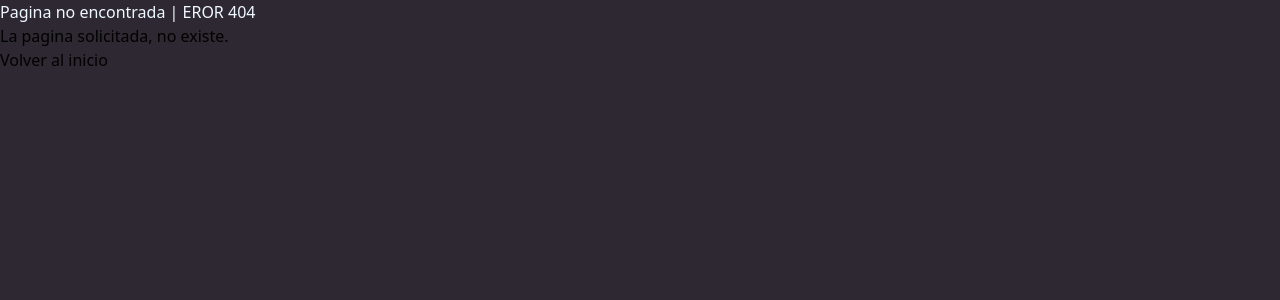
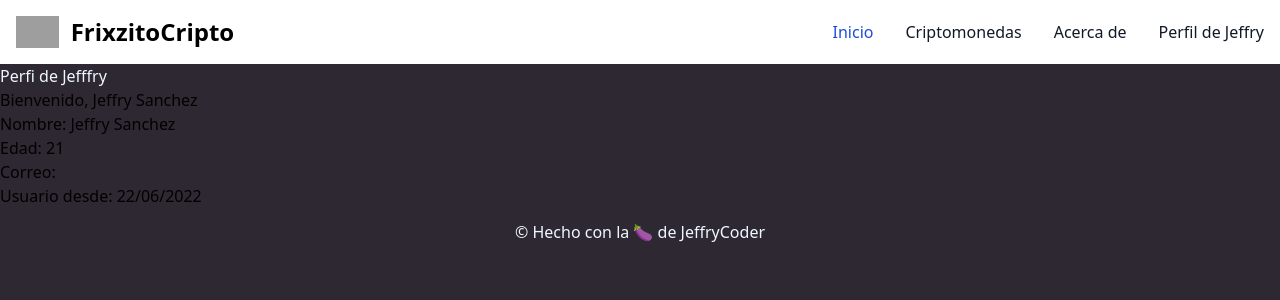
Before and after one commit to JeffryCoder/edteam, a React (Vite) app in the folder reactDesdeCero/proyecto-del-curso/: page /perfil in a window 1280 px wide. Before the commit this address had no page. Shown: the top 300 px of the page. Built offline with nearby package versions, Linux system fonts and the light colour scheme; grey boxes are pictures that could not be loaded.

Commit message:
Integrando nueva pestana de perfil

```diff
--- /dev/null
+++ b/reactDesdeCero/proyecto-del-curso/src/components/Perfil.jsx
@@ -0,0 +1,17 @@
+const Perfil = () => {
+  return (
+
+    <div>
+      <h1>Perfi de Jefffry</h1>
+      <p>Bienvenido, Jeffry Sanchez</p>
+      <div>
+        <p>Nombre: Jeffry Sanchez</p>
+        <p>Edad: 21</p>
+        <p>Correo:</p>
+        <p>Usuario desde: 22/06/2022</p>
+      </div>
+    </div>
+  )
+}
+
+export default Perfil
--- a/reactDesdeCero/proyecto-del-curso/src/components/menu/Menu.jsx
+++ b/reactDesdeCero/proyecto-del-curso/src/components/menu/Menu.jsx
@@ -25,6 +25,9 @@ const Menu = () => {
             <li>
               <a href='#' className='block py-2 pl-3 pr-4 text-gray-900 rounded hover:bg-gray-100 md:hover:bg-transparent md:border-0 md:hover:text-blue-700 md:p-0 dark:text-white md:dark:hover:text-blue-500 dark:hover:bg-gray-700 dark:hover:text-white md:dark:hover:bg-transparent'>Acerca de</a>
             </li>
+            <li>
+              <NavLink to='/perfil' className='block py-2 pl-3 pr-4 text-gray-900 rounded hover:bg-gray-100 md:hover:bg-transparent md:border-0 md:hover:text-blue-700 md:p-0 dark:text-white md:dark:hover:text-blue-500 dark:hover:bg-gray-700 dark:hover:text-white md:dark:hover:bg-transparent'>Perfil de Jeffry</NavLink>
+            </li>
           </ul>
         </div>
       </div>
--- a/reactDesdeCero/proyecto-del-curso/src/main.jsx
+++ b/reactDesdeCero/proyecto-del-curso/src/main.jsx
@@ -6,11 +6,15 @@ import Pagina404 from './components/Pagina404.jsx'
 import PlantillaRoot from './components/PlantillaRoot.jsx'
 import Home from './components/Home.jsx'
 import PaginaUnicaCriptomoneda from './components/PaginaUnicaCriptomoneda.jsx'
+import Perfil from './components/Perfil.jsx'
 ReactDOM.createRoot(document.getElementById('root')).render(
   <BrowserRouter>
     <Routes>
       <Route path='/' element={<Home />}>
         <Route index element={<Home />} />
+      </Route>
+      <Route path='perfil' element={<PlantillaRoot />}>
+        <Route index element={<Perfil />} />
       </Route>
       <Route path='criptomonedas' element={<PlantillaRoot />}>
         <Route index element={<App />} />
```
